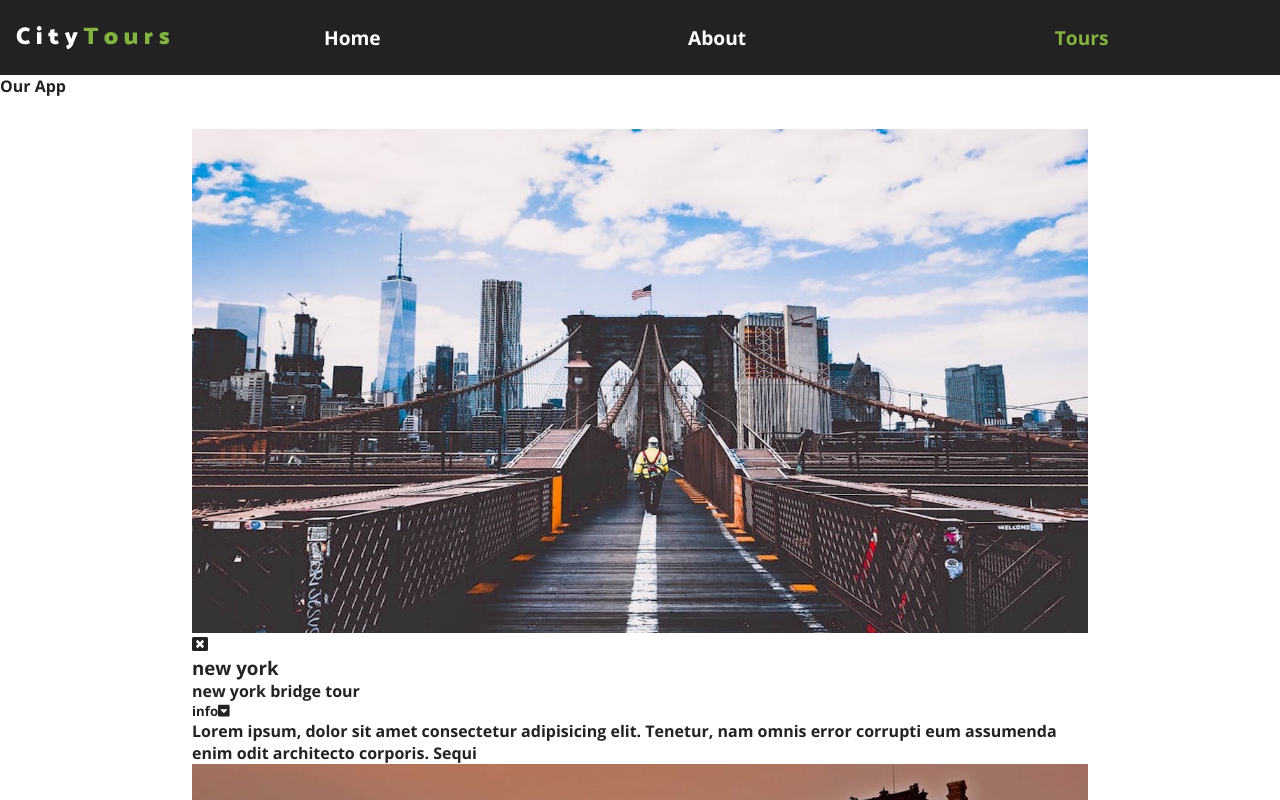
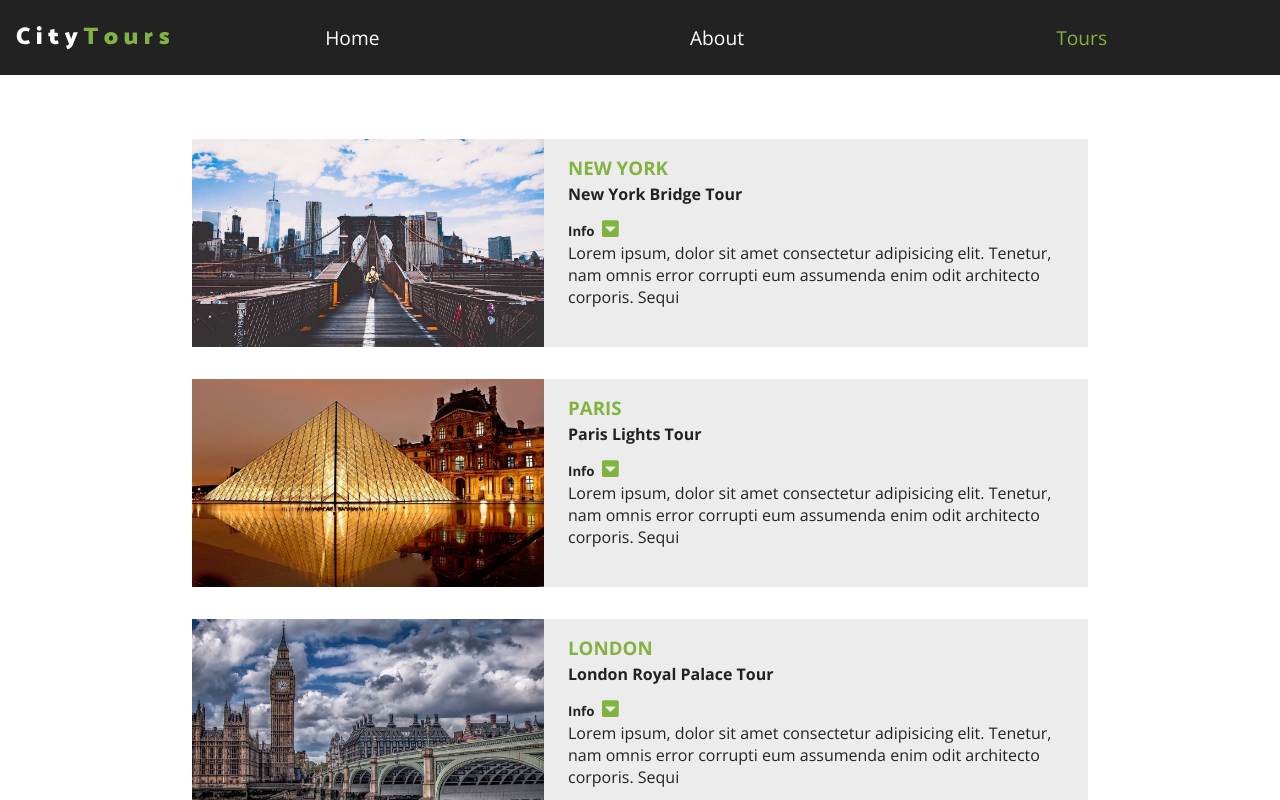
Before and after one commit to Bek85/city-tours-react, a React (Create React App) app: page / in a window 1280 px wide. Shown: the top 800 px of the page. Built offline with nearby package versions, Linux system fonts and the light colour scheme.

Commit message:
Add some styling to Tour Component

```diff
--- a/src/App.js
+++ b/src/App.js
@@ -14,7 +14,6 @@ function App() {
   return (
     <div>
       <Navbar />
-      Our App
       <TourList />
     </div>
   );
--- a/src/App.scss
+++ b/src/App.scss
@@ -2,3 +2,18 @@ $mainBlack: #222;
 $mainGreen: #82b340;
 $mainWhite: #fff;
 $mainGrey: #ececec;
+$mainTransition: all 0.3s linear;
+
+* {
+  margin: 0;
+  padding: 0;
+  box-sizing: border-box;
+  list-style-type: none;
+  text-decoration: none;
+}
+
+body {
+  font-family: "Open Sans", sans-serif;
+  background-color: $mainWhite;
+  color: $mainBlack;
+}
--- a/src/components/Navbar/navbar.scss
+++ b/src/components/Navbar/navbar.scss
@@ -17,7 +17,7 @@
   color: $mainWhite;
   text-transform: capitalize;
   font-size: 1.2rem;
-  transition: all 0.3s linear;
+  transition: $mainTransition;
   &:hover {
     color: $mainGreen;
   }
--- a/src/components/Tour/tour.scss
+++ b/src/components/Tour/tour.scss
@@ -1,7 +1,62 @@
 .tour {
+  background: $mainGrey;
+  margin: 2rem 0;
   img {
     width: 100%;
     display: block;
     min-height: 13rem;
   }
 }
+
+@media (min-width: 768px) {
+  .tour {
+    display: grid;
+    grid-template-columns: 2fr 3fr;
+    grid-column-gap: 1rem;
+  }
+}
+
+.img-container {
+  position: relative;
+
+  .close-btn {
+    font-size: 2rem;
+    position: absolute;
+    display: block;
+    top: 5%;
+    right: 5%;
+    color: $mainGreen;
+    cursor: pointer;
+    transition: $mainTransition;
+    opacity: 0;
+  }
+}
+
+.img-container:hover .close-btn {
+  opacity: 1;
+}
+
+.tour-info {
+  padding: 1rem 0.5rem;
+
+  h3 {
+    text-transform: uppercase;
+    color: $mainGreen;
+  }
+
+  h4 {
+    text-transform: capitalize;
+    margin: 0.2rem 0 0.6rem;
+  }
+
+  h5 {
+    text-transform: capitalize;
+
+    span {
+      color: $mainGreen;
+      margin: 0.5rem;
+      font-size: 1.2rem;
+      cursor: pointer;
+    }
+  }
+}
--- a/src/index.scss
+++ b/src/index.scss
@@ -4,18 +4,3 @@
 @import "./components/TourList/tourList.scss";
 @import "./components//TourList/tourList.scss";
 @import "./components/Tour//tour.scss";
-
-* {
-  margin: 0;
-  padding: 0;
-  box-sizing: border-box;
-  list-style-type: none;
-  text-decoration: none;
-}
-
-body {
-  font-family: "Open Sans", sans-serif;
-  font-weight: 700;
-  background-color: $mainWhite;
-  color: $mainBlack;
-}
```
